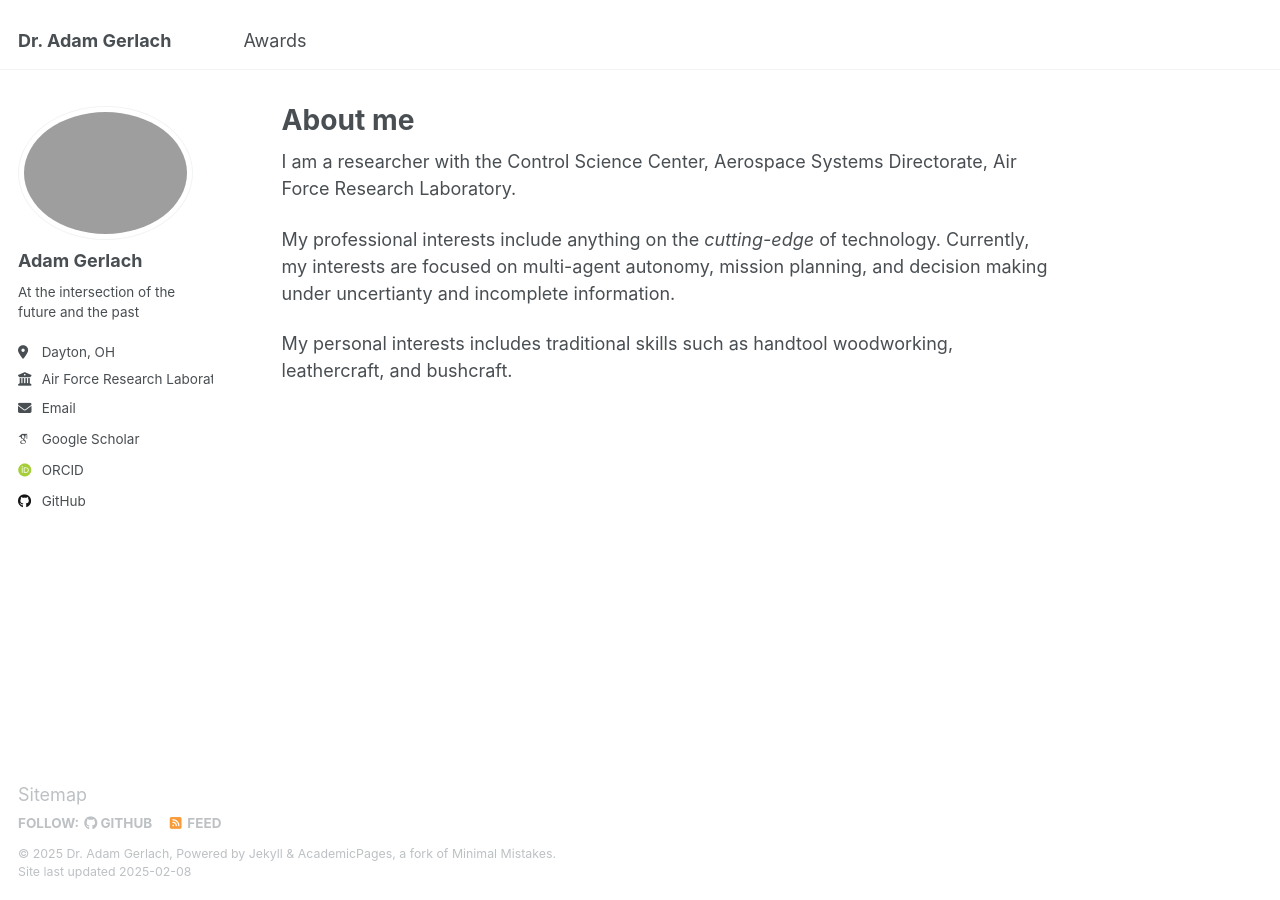
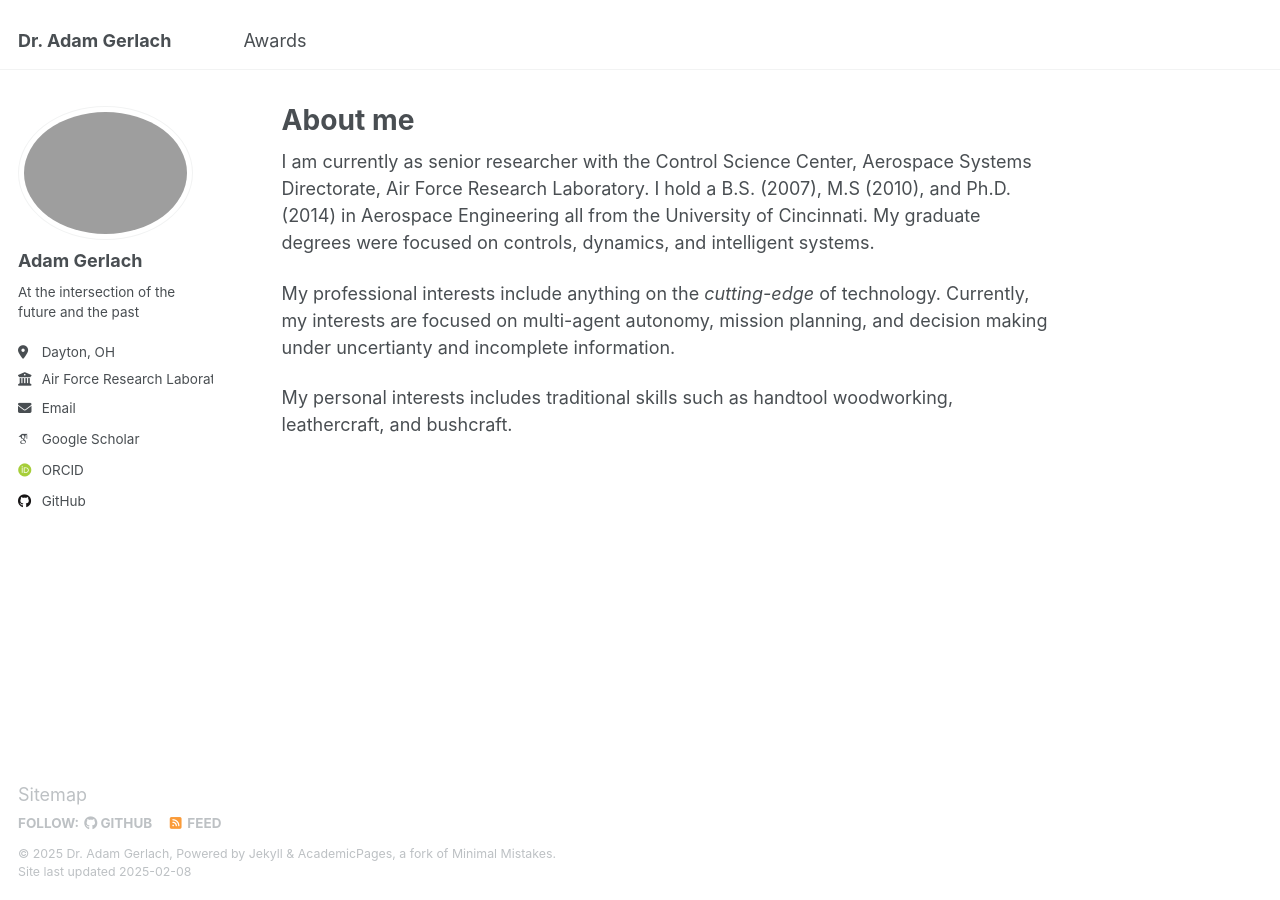
Before and after one commit to agerlach/agerlach.github.io, a Jekyll site: the page built from _pages/about.md, in a window 1280 px wide. Built offline with Jekyll 4.4.1, drawn with Linux system fonts in a browser that asks for light colours; some web fonts are replaced.

Commit message:
update about me

```diff
--- a/_pages/about.md
+++ b/_pages/about.md
@@ -10,7 +10,7 @@ redirect_from:
 <!-- About Me
 ====== -->
 
-I am a researcher with the Control Science Center, Aerospace Systems Directorate, Air Force Research Laboratory.
+I am currently as senior researcher with the Control Science Center, Aerospace Systems Directorate, Air Force Research Laboratory. I hold a B.S. (2007), M.S (2010), and Ph.D. (2014) in Aerospace Engineering all from the University of Cincinnati. My graduate degrees were focused on controls, dynamics, and intelligent systems.
 
 My professional interests include anything on the *cutting-edge* of technology. Currently, my interests are focused on multi-agent autonomy, mission planning, and decision making under uncertianty and incomplete information.
 
```
